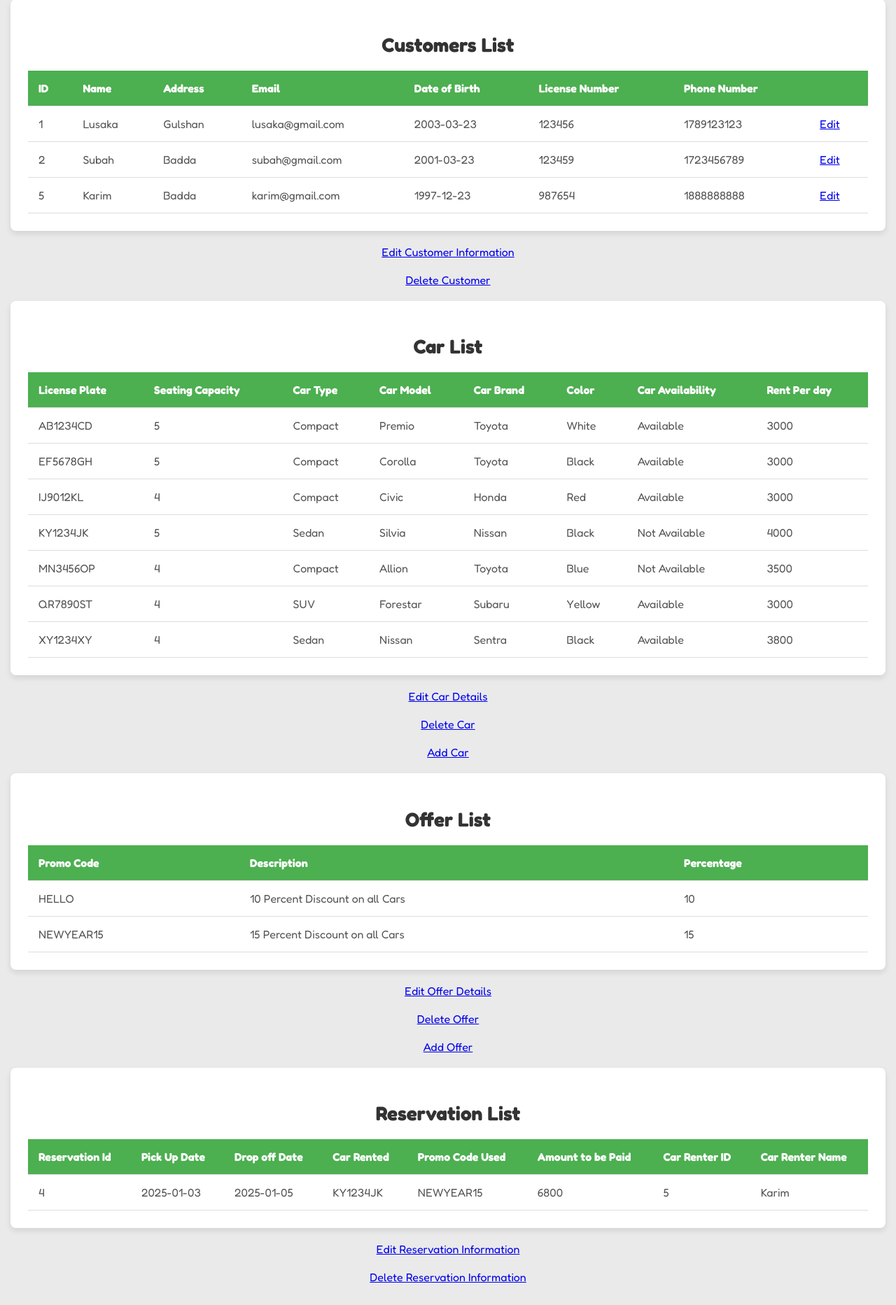
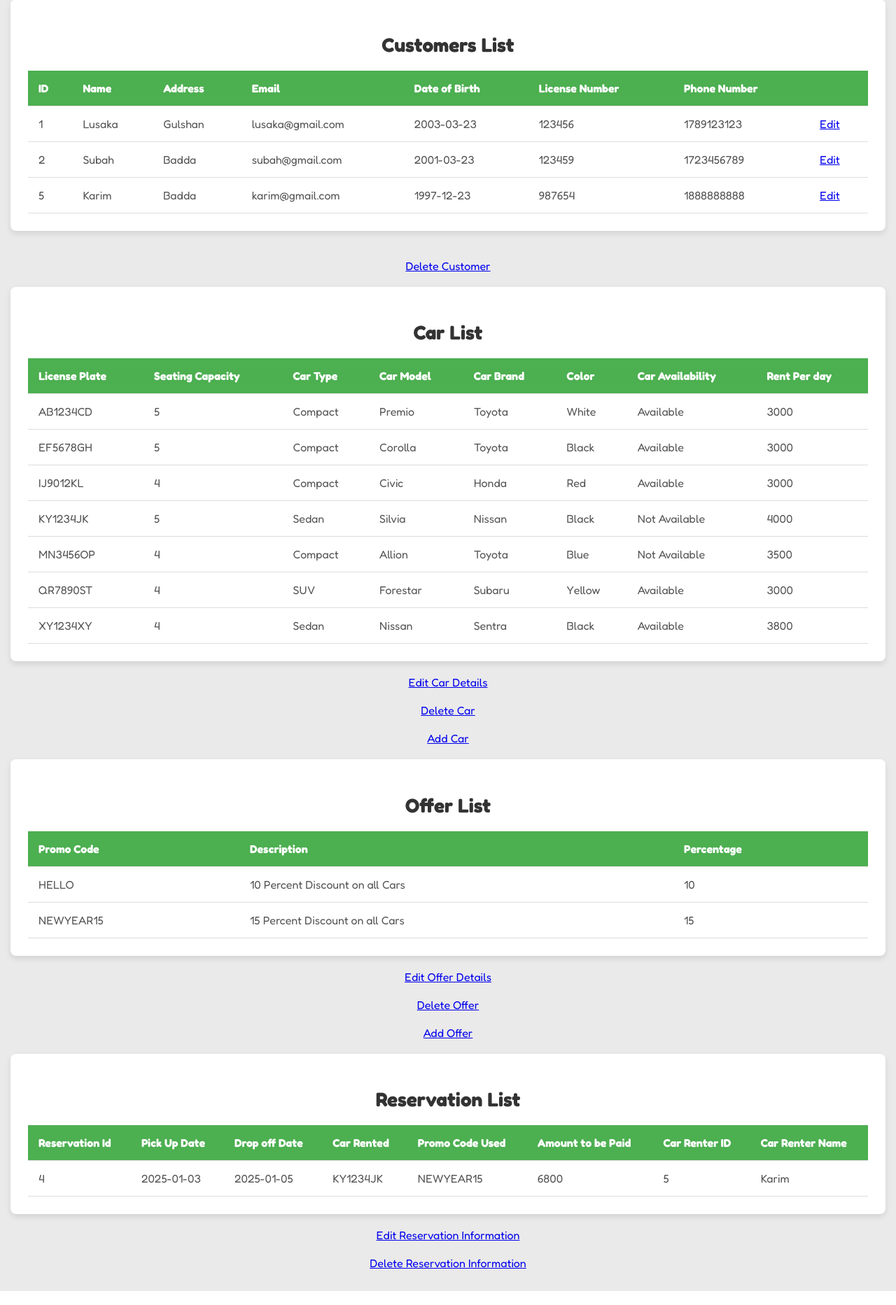
Before and after one commit to Lusaka2003/CSE370Project, a PHP site: page /admin_dashboard.php in a window 1280 px wide. Shown: the part 111-1976 px from the top of the page at 70% size. Run offline with PHP 8.4, Linux system fonts and the light colour scheme; data comes from the database, SQL or seed files in the repository.

Commit message:
Update admin_dashboard.php

```diff
--- a/admin_dashboard.php
+++ b/admin_dashboard.php
@@ -68,11 +68,7 @@
             </div>
         </section>
         <br>
-        <div class="editcustomer">
-        <a href="modifycustomerinfo.php" class="edit-link">
-            Edit Customer Information
-        </a>
-        <br>
+
         <br>
         <div class="deletecustomer">
         <a href="deletecustomer.php" class="edit-link">
```
